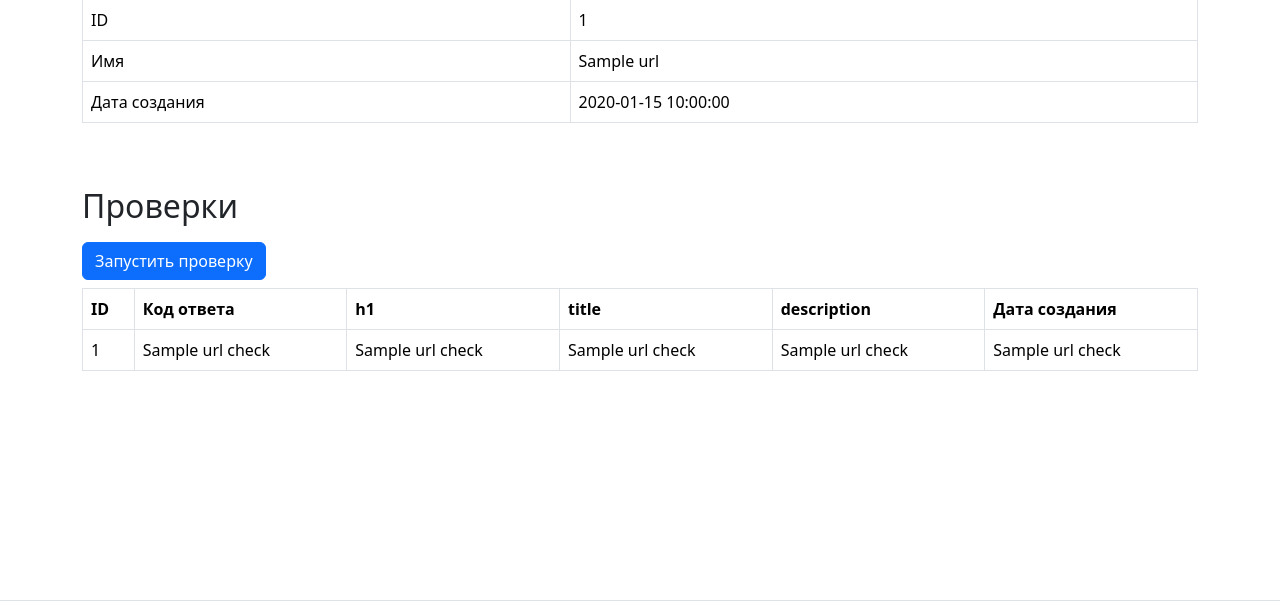
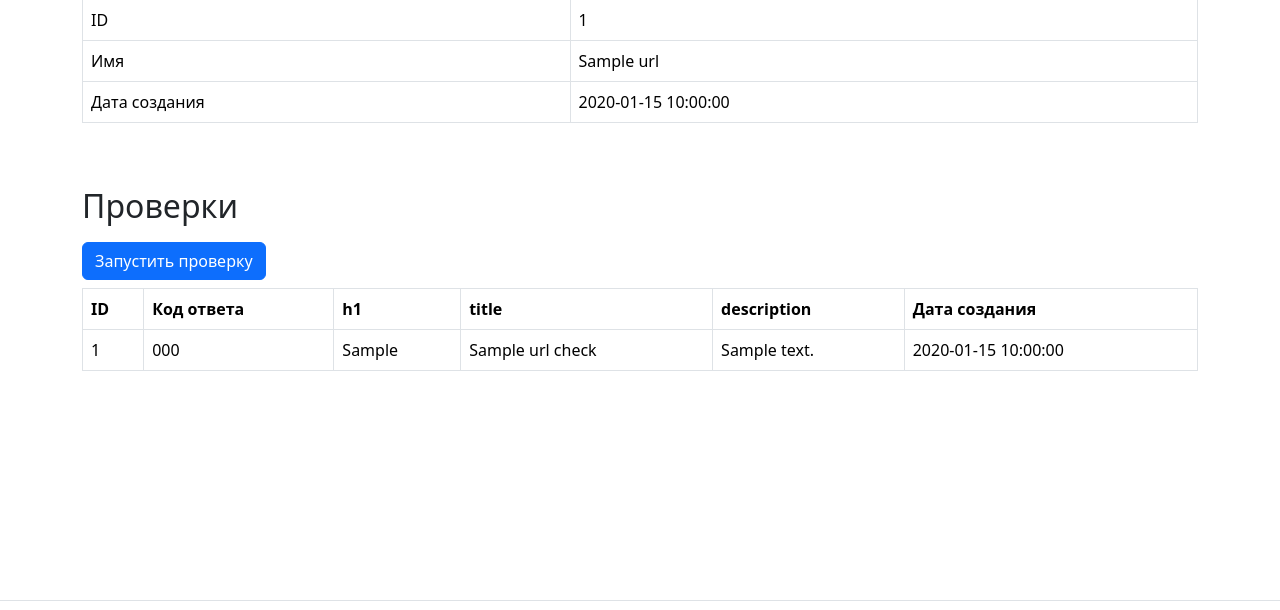
Before and after one commit to lisa-gold/page-analyzer, a Flask app: page /urls/1 in a window 1280 px wide. Shown: the part 143-753 px from the top of the page. Run offline with Flask 3, Linux system fonts and the light colour scheme; one stand-in notice (Sample message) is shown; a database or web service that is not in the repository returns one stand-in record (values such as "Sample title"); some libraries are stand-ins or nearby versions.

Commit message:
refactoring3

```diff
--- a/page_analyzer/app.py
+++ b/page_analyzer/app.py
@@ -5,8 +5,7 @@
     request,
     make_response,
     redirect,
-    flash,
-    get_flashed_messages)
+    flash)
 import os
 from page_analyzer.validator import validate, normalize_url
 from page_analyzer.database import (
@@ -33,20 +32,17 @@
 
 @app.get('/urls')
 def get_urls():
-    messages = get_flashed_messages(with_categories=True)
     urls = get_urls_data()
     return render_template(
         'list_of_urls.html',
         urls=urls,
-        messages=messages,
-    ), 302
+    )
 
 
 @app.post('/urls')
 def post_urls():
     url_original = request.form['url']
-    url = normalize_url(url_original)
-    error = validate(url)
+    error = validate(url_original)
 
     if error:
         flash(error, 'alert alert-danger')
@@ -55,7 +51,8 @@
             url=url_original
         ), 422
 
-    url_id = get_id_by_url_name(str(url))
+    url = normalize_url(url_original)
+    url_id = get_id_by_url_name(url)
     if url_id:
         flash('Страница уже существует', 'alert alert-info')
         return redirect(url_for('get_url', id=url_id), code=302)
@@ -67,13 +64,11 @@
 
 @app.route('/urls/<id>')
 def get_url(id):
-    messages = get_flashed_messages(with_categories=True)
     url = get_url_by_id(id) or {}
     checks = get_checks_by_url_id(id) or []
     return render_template(
         'show.html',
         url=url,
-        messages=messages,
         checks=checks
     )
 
@@ -81,24 +76,17 @@
 @app.route('/urls/<id>/checks', methods=['POST'])
 def check_url(id):
     url = get_url_by_id(id)['name'] or ''
-    response = ''
-    error = None
 
     try:
         response = requests.get(url)
+        response.raise_for_status()
+        status_code = response.status_code
+        h1, title, description = get_information(response.text)
+        add_url_check(id, status_code, h1, title, description)
+        flash('Страница успешно проверена', 'alert alert-success')
+        return redirect(url_for('get_url', id=id), code=302)
+
     except BaseException:
         error = 'Произошла ошибка при проверке'
-
-    if error:
         flash(error, 'alert alert-danger')
         return redirect(url_for('get_url', id=id))
-
-    status_code = response.status_code
-    h1, title, description = get_information(response.text)
-
-    if status_code >= 500:
-        flash('Произошла ошибка при проверке', 'alert alert-danger')
-        return redirect(url_for('get_url', id=id))
-    add_url_check(id, status_code, h1, title, description)
-    flash('Страница успешно проверена', 'alert alert-success')
-    return redirect(url_for('get_url', id=id), code=302)
--- a/page_analyzer/database.py
+++ b/page_analyzer/database.py
@@ -62,7 +62,7 @@
 def get_checks_by_url_id(id):
     checks = []
     with connect() as conn:
-        with conn.cursor() as curs:
+        with conn.cursor(cursor_factory=RealDictCursor) as curs:
             curs.execute('SELECT * FROM url_checks WHERE url_id=%s', (id,))
             checks = curs.fetchall()
     return checks
--- a/page_analyzer/templates/show.html
+++ b/page_analyzer/templates/show.html
@@ -38,12 +38,12 @@
             <tbody>
                 {% for check in checks %}
                 <tr>
-                    <td>{{ check[0] }}</td>
-                    <td>{{ check[2] }}</td>
-                    <td>{{ check[3] }}</td>
-                    <td>{{ check[4] }}</td>
-                    <td>{{ check[5] }}</td>
-                    <td>{{ check[6] }}</td>
+                    <td>{{ check.get('id') }}</td>
+                    <td>{{ check.get('status_code') }}</td>
+                    <td>{{ check.get('h1') }}</td>
+                    <td>{{ check.get('title') }}</td>
+                    <td>{{ check.get('description') }}</td>
+                    <td>{{ check.get('created_at') }}</td>
                 </tr>
                 {% endfor %}
             </tbody>
--- a/page_analyzer/validator.py
+++ b/page_analyzer/validator.py
@@ -9,6 +9,7 @@
 
 
 def validate(url):
-    if is_url_valid(url) and len(url) < 255:
-        return None
+    if is_url_valid(url):
+        if len(normalize_url(url)) < 255:
+            return None
     return 'Некорректный URL'
```
